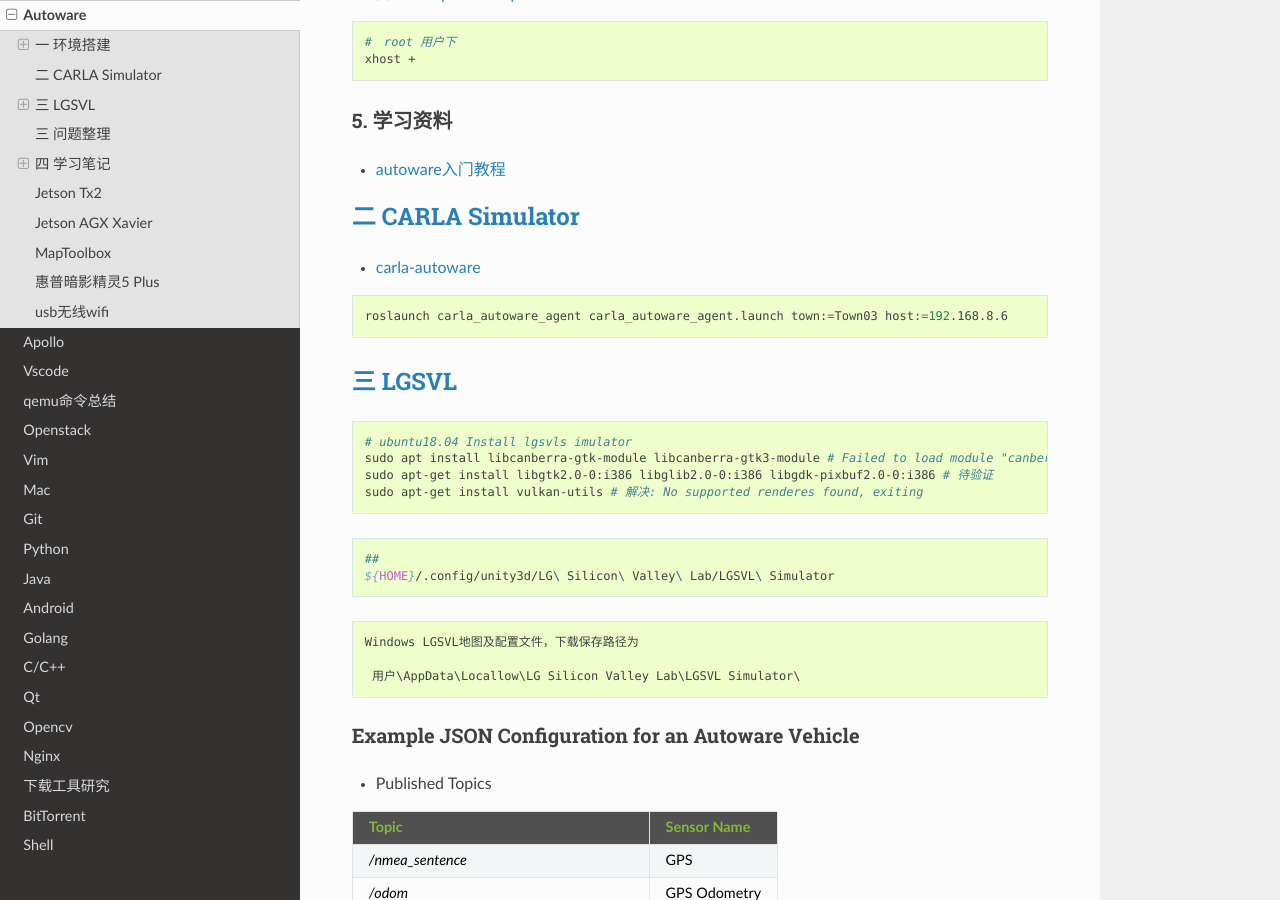
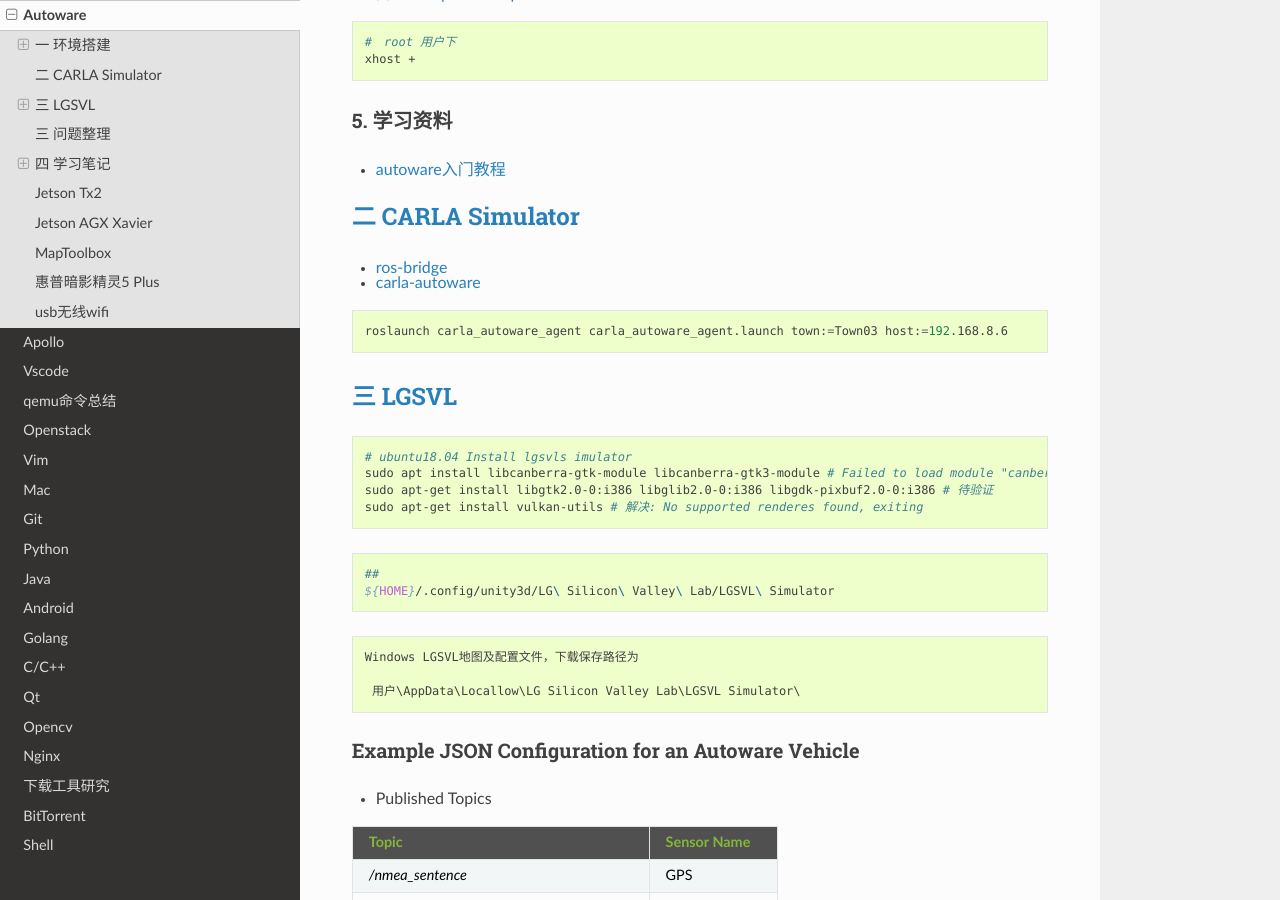
Before and after one commit to my-rds-store/my_space, a Sphinx documentation site: the page built from source/autoware/index.rst, in a window 1280 px wide and 900 px high, scrolled down 4053 px. Built offline with Sphinx 7.4.7 and the Read the Docs theme 2.0.0, drawn with Linux system fonts in a browser that asks for light colours.

Commit message:
update ...

```diff
--- a/source/autoware/index.rst
+++ b/source/autoware/index.rst
@@ -304,6 +304,7 @@
 `二 CARLA Simulator <https://carla.readthedocs.io/en/0.9.10/>`_
 -------------------------------------------------------------------
 
+* `ros-bridge <https://carla.readthedocs.io/projects/ros-bridge/en/latest/>`_
 * `carla-autoware <https://hub.fastgit.org/carla-simulator/carla-autoware>`_
 
 .. code-block:: sh
```
